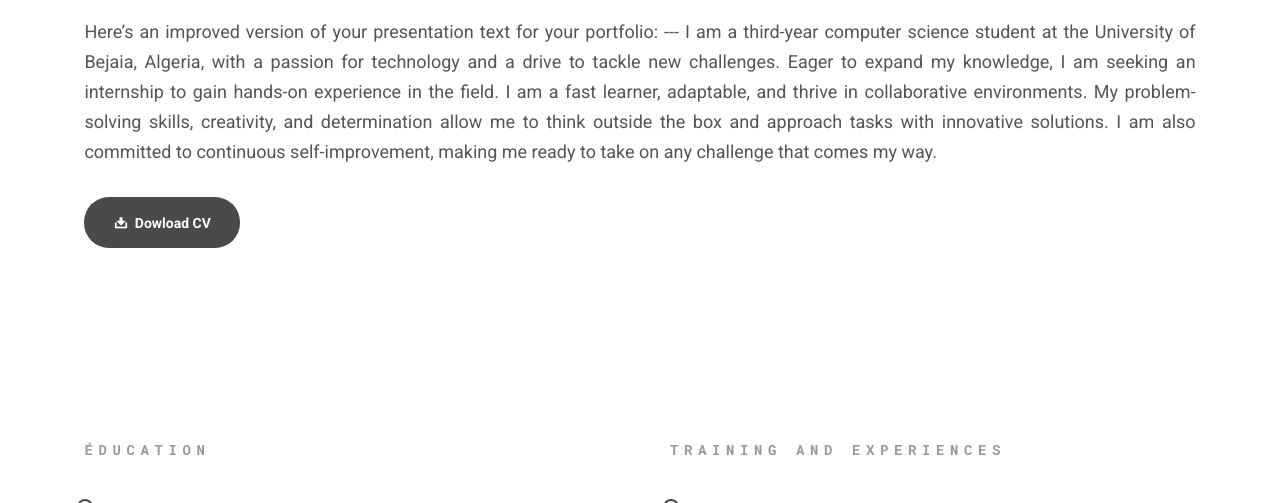
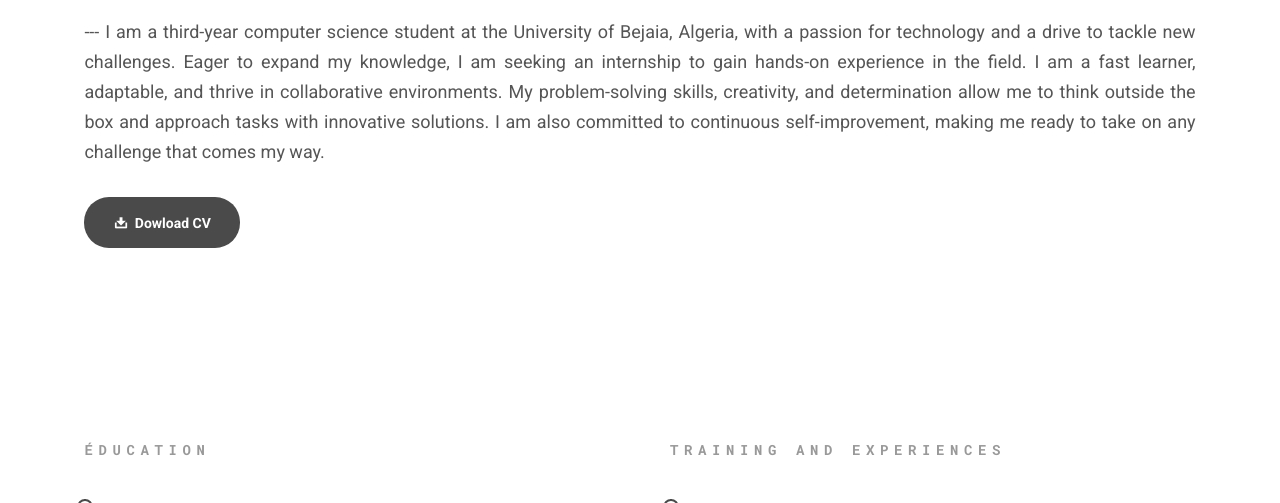
Before and after one commit to samych26/PortfolioWebSite, a plain HTML site: page index.html in a window 1280 px wide. Shown: the part 597-1100 px from the top of the page. Drawn offline with nearby package versions, Linux system fonts and the light colour scheme.

Commit message:
Mise a jour

```diff
--- a/index.html
+++ b/index.html
@@ -93,8 +93,7 @@
         <h2 class="section__titel">Hi_</h2>
 
         <p class="hello__details text-lg">
-          Here’s an improved version of your presentation text for your
-          portfolio: --- I am a third-year computer science student at the
+          --- I am a third-year computer science student at the
           University of Bejaia, Algeria, with a passion for technology and a
           drive to tackle new challenges. Eager to expand my knowledge, I am
           seeking an internship to gain hands-on experience in the field. I am a
```
